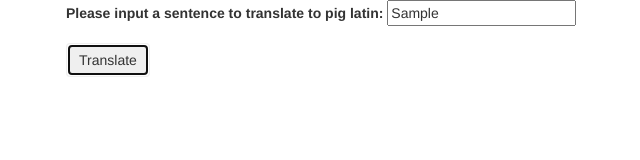
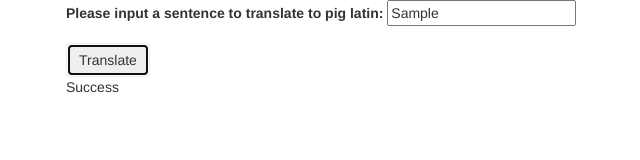
Before and after one commit to Grimmello/pig-latin, a plain HTML site: page index.html in a window 1280 px wide. Both pictures are taken after typing "Sample" into the empty fields and a click on the button "Translate". Shown: the full height of the page, 4-644 px from the left. Drawn offline with Linux system fonts and the light colour scheme.

Commit message:
add output of success should funtion run correctly

```diff
--- a/css/styles.css
+++ b/css/styles.css
@@ -0,0 +1,3 @@
+#output {
+  display: none;
+}
--- a/index.html
+++ b/index.html
@@ -18,7 +18,7 @@
         <button type="submit" class="btn">Translate</button>
       </form>
       <div class="pig-latin">
-        <p id="output"></p>
+        <p id="output">Success</p>
       </div>
     </div>
   </body>
--- a/js/scripts.js
+++ b/js/scripts.js
@@ -2,6 +2,20 @@ $(function(){
   $("form#pig-form").submit(function(event){
     event.preventDefault();
     var input = $("input#input").val();
-      console.log(input);
+    var split = input.split(" ");
+    split.forEach(function(x){
+      var x = x.split("");
+      x.forEach(function(y){
+        if(isNaN(y)=== true){
+          if (y === "a") {
+          console.log("success");
+          } else {
+          console.log("failure");
+        } $("#output").show();
+        } else {
+          alert("Please enter a valid sentence");
+        }
+      });
+    });
   });
 });
```
